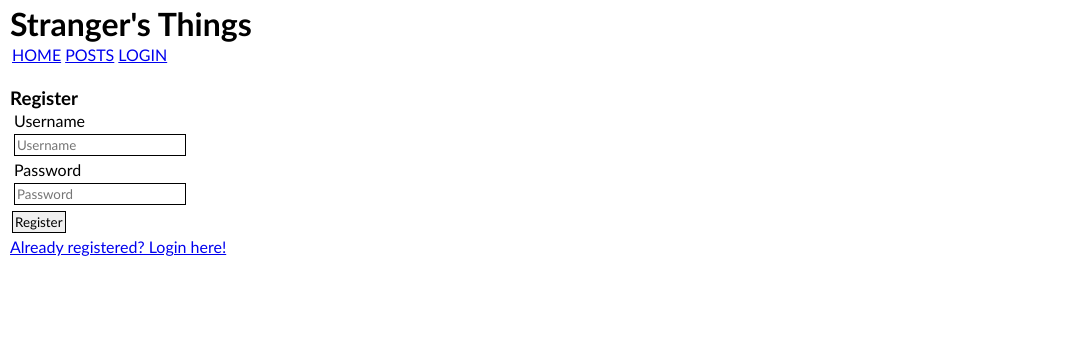
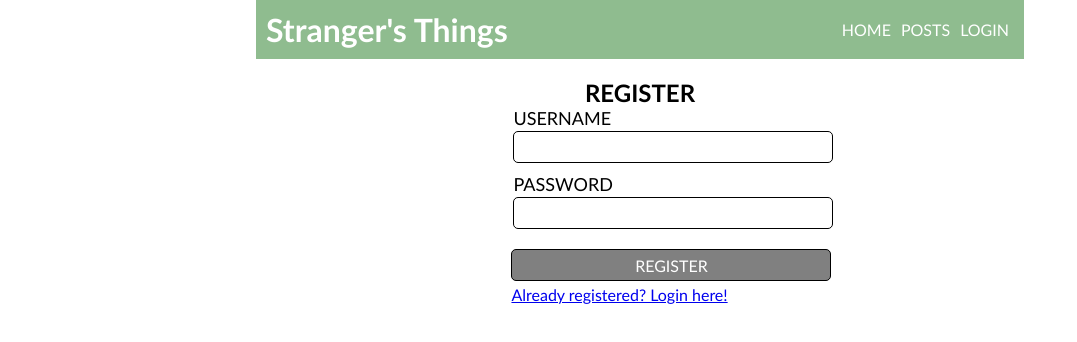
Before and after one commit to samrunyan5/strangers_things, a React app: page /register in a window 1280 px wide. Shown: the whole page, without its empty margins (0-1077 px from the left). Built offline with nearby package versions, Linux system fonts and the light colour scheme.

Commit message:
CSS in progress

```diff
--- a/public/style.css
+++ b/public/style.css
@@ -1,10 +1,14 @@
 * {
-    padding: 0;
-    margin: 2px;
-    border: 0;
+    padding: 0px;
+    margin: 0px;
+    border: 0px;
     box-sizing: border-box;
     font-family: 'Calibri';
-  }
+}
+
+body {
+    margin: 0% 20% 0% 20%;
+}
 
 input {
     border: 1px solid black;
@@ -25,3 +29,56 @@ button {
 .post {
     margin-bottom: 20px;
 }
+
+.header-container {
+    display: flex;
+    justify-content: space-between;
+    align-items: center;
+    background-color: darkseagreen;
+    padding: 10px;
+    color: white;
+}
+
+.nav-links a {
+    color: white;
+    text-decoration: none;
+    padding: 5px;
+}
+
+.home-page-text {
+    text-align: center;
+    font-size: 18px;
+}
+
+.account-form {
+    text-align: center;
+    margin: 0% 33% 0% 33%;
+}
+
+.account-form input {
+    width: 20em;
+    height: 2em;
+    border-radius: 5px;
+    font-size: 16px;
+    margin-bottom: 10px;
+}
+
+.account-form button {
+    width: 20em;
+    height: 2em;
+    margin-top: 10px;
+    border-radius: 5px;
+    font-size: 16px;
+    color: white;
+    background-color: gray;
+}
+
+.account-form div {
+    text-align: left;
+    padding-left: 2px;
+    font-size: 18px;
+}
+
+.opposite-account-form a {
+    font-size: 16px;
+}
--- a/src/components/AccountForm.js
+++ b/src/components/AccountForm.js
@@ -6,7 +6,7 @@ const AccountForm = ({type, setToken, setUser}) => {
     const [password, setPassword] = React.useState('')
     const [loginMessage, setLoginMessage] = React.useState('')
     const history = useHistory()
-    const title = type === 'login' ? 'Login' : 'Register'
+    const title = type === 'login' ? 'LOGIN' : 'REGISTER'
     const oppositeTitle = type === 'login' ? 'Not yet registered? Sign up here!' : 'Already registered? Login here!'
     const oppositeType = type === 'login' ? 'register' : 'login'
 
@@ -45,22 +45,22 @@ const AccountForm = ({type, setToken, setUser}) => {
         }
     }
 
-    return (<>
+    return (<div className='account-form'>
         <>{loginMessage}</>
-        <h3>{title}</h3>
+        <h2>{title}</h2>
         <form onSubmit={handleSubmit}>
             <div>
-                <div>Username </div>
-                <input type='text' value={username} placeholder='Username' minLength='8' maxLength='20' required onChange={event => setUsername(event.target.value)}></input>
+                <div>USERNAME </div>
+                <input type='text' value={username} minLength='8' maxLength='20' required onChange={event => setUsername(event.target.value)}></input>
             </div>
             <div>
-                <div>Password </div>
-                <input type='password' value={password} placeholder='Password' minLength='8' maxLength='20' required onChange={event => setPassword(event.target.value)}></input>
+                <div>PASSWORD </div>
+                <input type='password' value={password} minLength='8' maxLength='20' required onChange={event => setPassword(event.target.value)}></input>
             </div>
             <button type='submit'>{title}</button>
         </form>
-        <Link to={`/${oppositeType}`}>{oppositeTitle}</Link>
-    </>)
+        <div className='opposite-account-form'><Link to={`/${oppositeType}`}>{oppositeTitle}</Link></div>
+    </div>)
 }
 
 export default AccountForm;
--- a/src/components/Home.js
+++ b/src/components/Home.js
@@ -2,13 +2,13 @@ import React from 'react';
 
 const Home = ({user}) => {
 
-    return (<>
+    return (<div className='home-page-text'>
         <h2>Welcome to Stranger's Things!</h2>
         {user.username ?
-        <div>Currently logged in as <b>{user.username}</b>.</div>
+        <div>Currently logged in as <b>{user.username}</b></div>
         :
         <div>Please login above.</div>}
-    </>)
+    </div>)
 }
 
 export default Home;
--- a/src/components/PostForm.js
+++ b/src/components/PostForm.js
@@ -6,6 +6,7 @@ const PostForm = ({token}) => {
     const [price, setPrice] = React.useState('')
     const [location, setLocation] = React.useState('')
     const [willDeliver, setWillDeliver] = React.useState(false)
+    const [postMessage, setPostMessage] = React.useState('')
 
     const handleSubmit = async (event) => {
         event.preventDefault()
@@ -32,9 +33,12 @@ const PostForm = ({token}) => {
         setPrice('')
         setLocation('')
         setWillDeliver('')
+        setPostMessage(data.success ? 'Your post has been added.' : 'Oh no... An error occurred.')
     }
 
     return (<>
+        {!postMessage ?
+        <>
         <h2>CREATE A NEW POST</h2>
         <form onSubmit={handleSubmit}>
             <div>
@@ -58,6 +62,8 @@ const PostForm = ({token}) => {
             </div>
             <button type='submit'>Add New Post</button>
         </form>
+        </>
+        : <div>{postMessage}</div>}
     </>)
 }
 
--- a/src/components/Posts.js
+++ b/src/components/Posts.js
@@ -1,8 +1,9 @@
 import React, { useEffect } from 'react';
-import {BrowserRouter as Router, Route, Link, useHistory} from 'react-router-dom';
+import {Link} from 'react-router-dom';
 
-const Posts = ({token, postList, setPostList, setPost}) => {
-    const history = useHistory()
+const Posts = ({token, setPost}) => {
+    const [postList, setPostList] = React.useState([])
+    const [searchTerm, setSearchTerm] = React.useState('')
 
     useEffect(async () => {
         const response = await fetch(`https://strangers-things.herokuapp.com/api/2010-CPU-RM-WEB-PT/posts`, {
@@ -15,16 +16,30 @@ const Posts = ({token, postList, setPostList, setPost}) => {
         setPostList(posts)
     }, [])
 
+    const postMatches = (post, text) => {
+        if (post.title.includes(text) || post.description.includes(text)) {
+            console.log('searchterm: ', searchTerm)
+            return true
+        }
+    }
+
+    const filteredPosts = postList.filter(post => {
+        postMatches(post, searchTerm)
+    })
+    const postsToDisplay = searchTerm ? filteredPosts : postList
+
     return (<>
         <h2>POSTS</h2>
-        <form>
-            <div>Search: <input type='text' ></input></div>
+        <form onSubmit={async (event) => {
+            event.preventDefault();
+
+        }}>
+            <div>Search: <input type='text' value={searchTerm} onChange={(event) => setSearchTerm(event.target.value)} ></input></div>
         </form>
-        {postList.map(post => {
+        {postsToDisplay.map(post => {
             const {_id, title, description, price, author, location, isAuthor} = post
 
             return <div className='post' key={_id}>
-                {/* {console.log('post: ', post)} */}
                 <h3>{title}</h3>
                 <p>{description}</p>
                 <p>Price: {price}</p>
--- a/src/components/Profile.js
+++ b/src/components/Profile.js
@@ -11,10 +11,10 @@ const Profile = ({token, user, setUser}) => {
         })
         const meData = await response.json()
         setUser(meData.data)
-    }, {})
+    }, [])
 
     return (<>
-        <h2>Messages to Me</h2>
+        <h2>MESSAGES TO ME</h2>
         {user.messages.map(message => {
             console.log(message)
             const {fromUser, post, content, _id} = message
@@ -27,7 +27,7 @@ const Profile = ({token, user, setUser}) => {
             </div>
             : ''
         })}
-        <h2>Messages from Me</h2>
+        <h2>MESSAGES FROM ME</h2>
         {user.messages.map(message => {
             const {fromUser, post, content, _id} = message
             return user.username === fromUser.username ?
--- a/src/components/SendMessage.js
+++ b/src/components/SendMessage.js
@@ -22,11 +22,13 @@ const SendMessage = ({post, token}) => {
         })
         const data = await response.json()
         setContent('')
-        setSentMessage(data.success ? <div>Your message has been sent.</div> : <div>Oh no... An error occurred.</div>)
+        setSentMessage(data.success ? <div>Your message has been sent!</div> : <div>Oh no... An error occurred.</div>)
     }
 
     return (<>
         <div className='post' key={_id}>
+            {!sentMessage ?
+            <>
             <form onSubmit={handleSubmit}>
                 <h3>{title}</h3>
                 <p>{description}</p>
@@ -39,6 +41,8 @@ const SendMessage = ({post, token}) => {
                 <div><input required type='text' value={content} onChange={event => setContent(event.target.value)} ></input></div>
                 <button type='submit'>Send Message</button>
             </form>
+            </>
+            : <>{sentMessage}</>}
         </div>
     </>)
 }
--- a/src/components/ViewPost.js
+++ b/src/components/ViewPost.js
@@ -15,13 +15,14 @@ const ViewPost = ({post, token}) => {
             }
         })
         const data = await response.json()
-        setDeleteMessage('This post has been removed.')
+        setDeleteMessage( data.success ? 'This post has been removed.' : 'Oh no... An error occurred.')
     }
 
     return (<>
         <div className='view-post' key={_id}>
             {!deleteMessage ?
             <>
+                <h2>VIEW POST</h2>
                 <h3>{title}</h3>
                 <p>{description}</p>
                 <p>Price: {price}</p>
--- a/src/index.js
+++ b/src/index.js
@@ -15,7 +15,6 @@ import {
 const App = () => {
     const [user, setUser] =React.useState({})
     const [token, setToken] = React.useState('')
-    const [postList, setPostList] = React.useState([])
     const [post, setPost] = React.useState({})
     const history = useHistory()
 
@@ -27,15 +26,19 @@ const App = () => {
     }
 
     return (<div id='app'>
+        <div className='header-container'>
             <h1>Stranger's Things</h1>
             <nav>
+                <div className='nav-links'>
                 <Link to='/'>HOME</Link>
                 <Link to='/newpost' className={user.username ? '' : 'loggedOut'} >NEW POST</Link>
                 <Link to='/posts'>POSTS</Link>
                 <Link to='/profile' className={user.username ? '' : 'loggedOut'} >PROFILE</Link>
                 <Link to='/' className={user.username ? '' : 'loggedOut'} onClick={handleLogout}>LOGOUT</Link>
                 <Link to='/login' className={!user.username ? '' : 'loggedOut'} >LOGIN</Link>
+                </div>
             </nav>
+        </div>
         <br />
         <Route exact path='/'>
             <Home user={user} />
@@ -44,7 +47,7 @@ const App = () => {
             <PostForm token={token} />
         </Route>
         <Route path='/posts'>
-            <Posts token={token} postList={postList} setPostList={setPostList} setPost={setPost} />
+            <Posts token={token} setPost={setPost} />
         </Route>
         <Route path='/login'>
             <AccountForm type={'login'} setToken={setToken} setUser={setUser} />
@@ -53,7 +56,7 @@ const App = () => {
             <AccountForm type={'register'} setToken={setToken} setUser={setUser} />
         </Route>
         <Route path='/viewpost'>
-            <ViewPost post={post} token={token} setPost={setPost} />
+            <ViewPost post={post} token={token} />
         </Route>
         <Route path='/sendmessage'>
             <SendMessage post={post} token={token} />
```
Also changed, not shown: 1 other file. Lines whose indentation alone changed are shown as unchanged.
